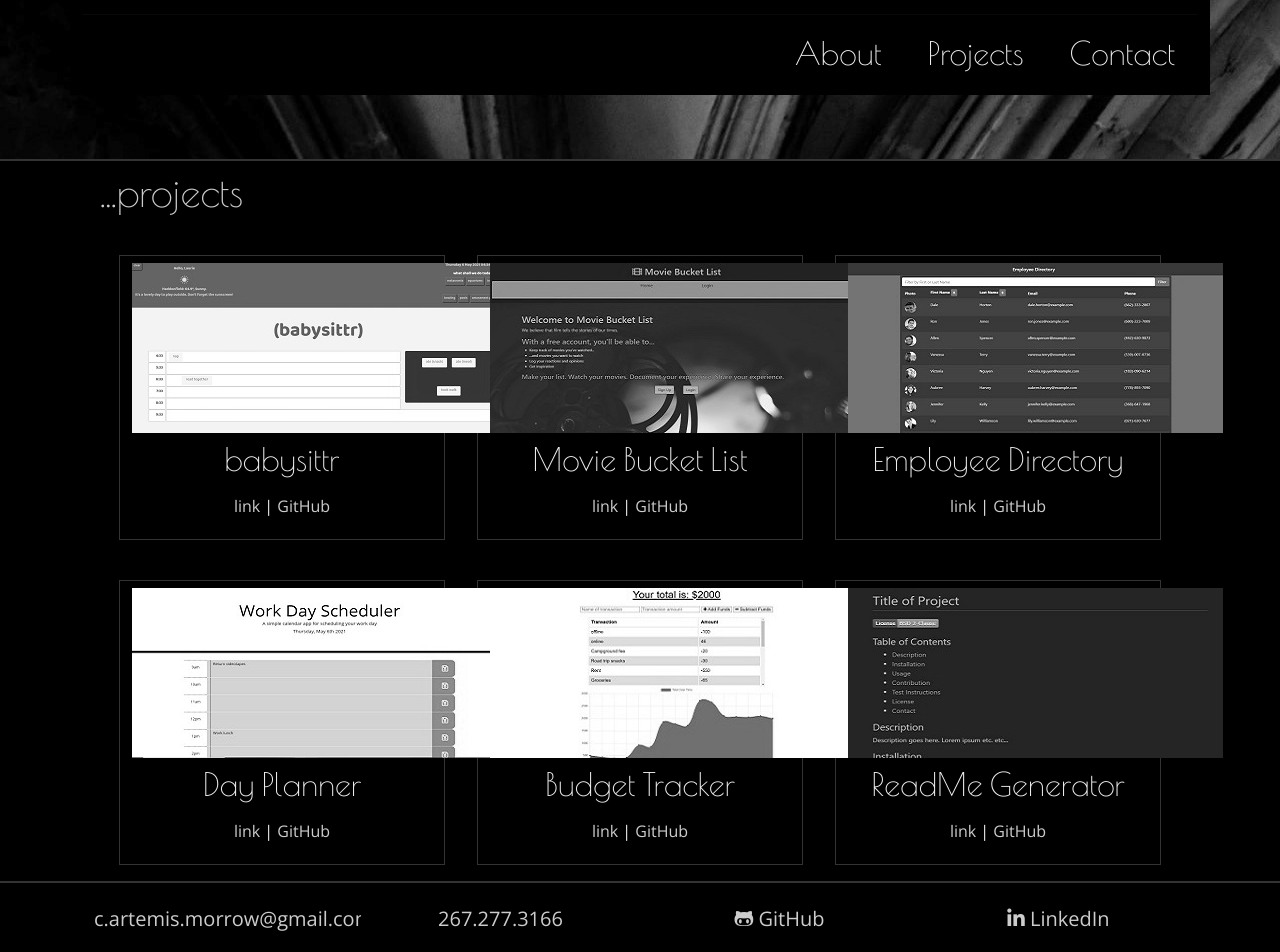
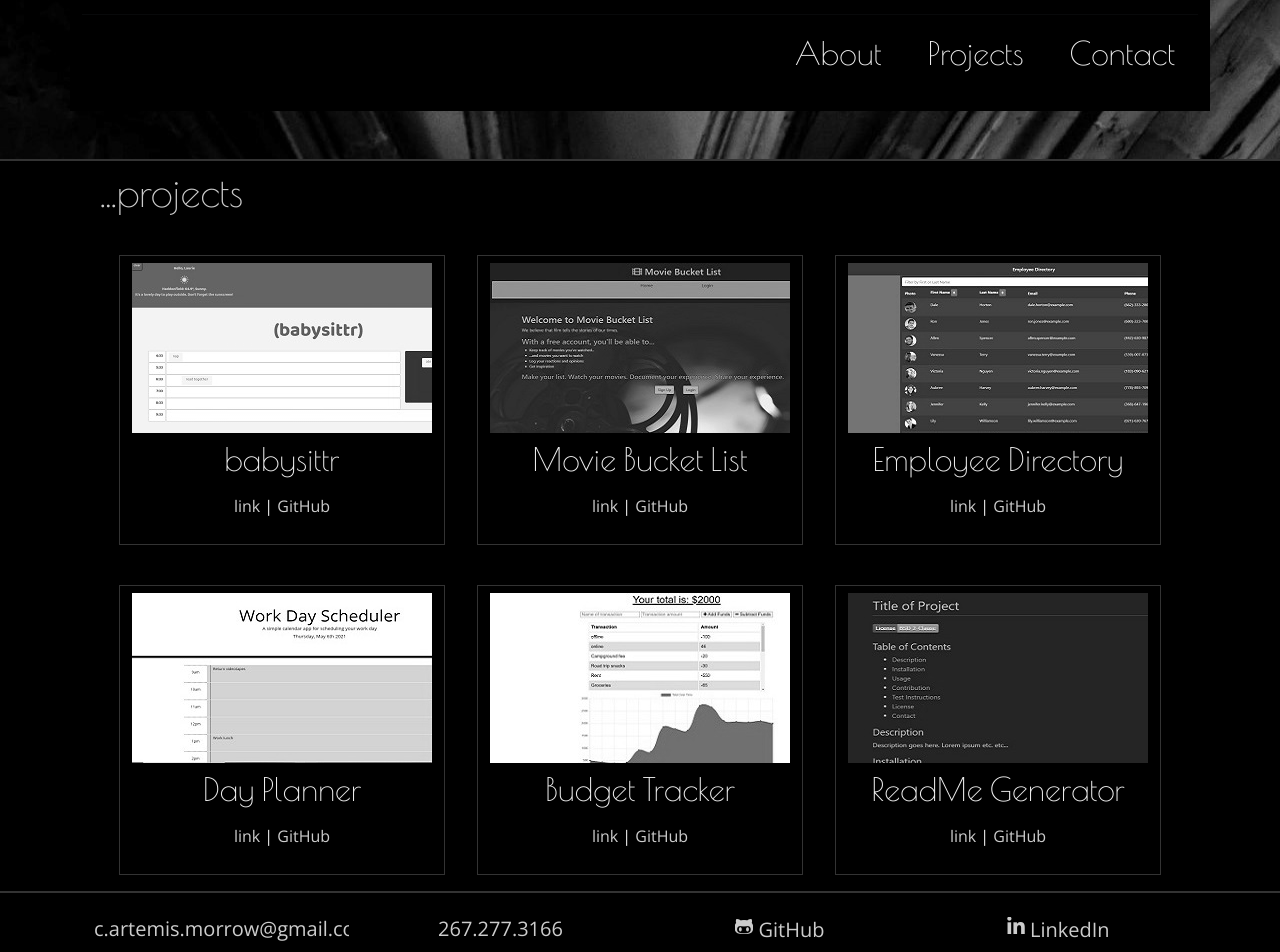
Before and after one commit to artemissorrow/react-portfolio, a React (Create React App) app: page /projects in a window 1280 px wide. Shown: the part 104-1056 px from the top of the page. Built offline with nearby package versions, Linux system fonts and the light colour scheme.

Commit message:
footer styling

```diff
--- a/src/App.css
+++ b/src/App.css
@@ -33,6 +33,7 @@ h2 {
   color: #cccccc;
   font-family: 'Open Sans', sans-serif;
   border-top: solid 2px #333;
+  height: 150px;
 }
 
 .footer a {
@@ -44,8 +45,12 @@ h2 {
   color: #ffffff;
 }
 
+.footer h5 {
+    overflow-y: hidden;
+}
+
 .custom-card {
-  height: 285px;
+  height: 290px;
   margin: 1rem;
   padding: 7px;
   width: 225px;
--- a/src/index.css
+++ b/src/index.css
@@ -1,4 +1,5 @@
 * {
     background-color: black;
     font-family: 'Open Sans', sans-serif;
+    overflow-x: hidden;
 }
```
